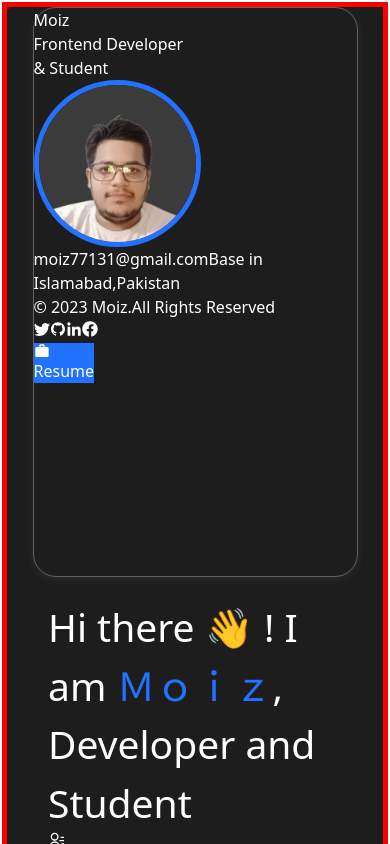
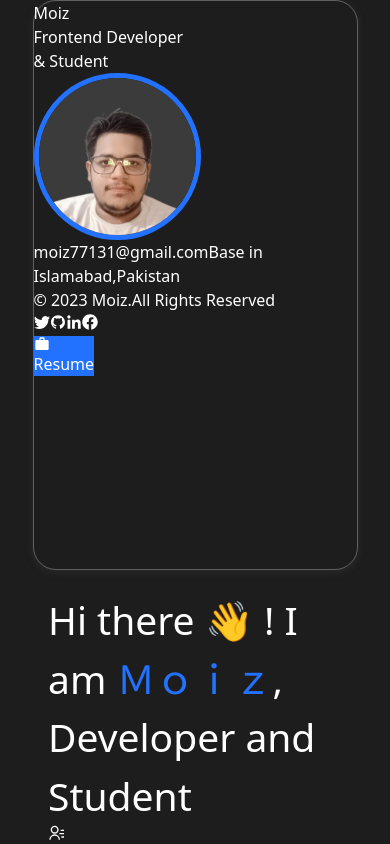
Before and after one commit to moizextra/Protfolio-moizsheraz, a React (Vite) app: page / in a window 390 px wide. Shown: the top 844 px of the page. Built offline with nearby package versions, Linux system fonts and the light colour scheme.

Commit message:
UIUpdates

```diff
--- a/src/index.css
+++ b/src/index.css
@@ -10,7 +10,6 @@
    overflow-x: hidden;
     color: white;
     background-color: #1D1D1D;
-    border: 2px solid white;
 /* background-image: linear-gradient(315deg, #130f40 0%, #000000 74%); */
   }
   ::-webkit-scrollbar-track {
@@ -44,7 +43,6 @@ body{
       flex-direction: column;
       justify-content: center;
       align-items: center;
-      border: 5px solid red;
     }
     .profile{
      position: static;
```
